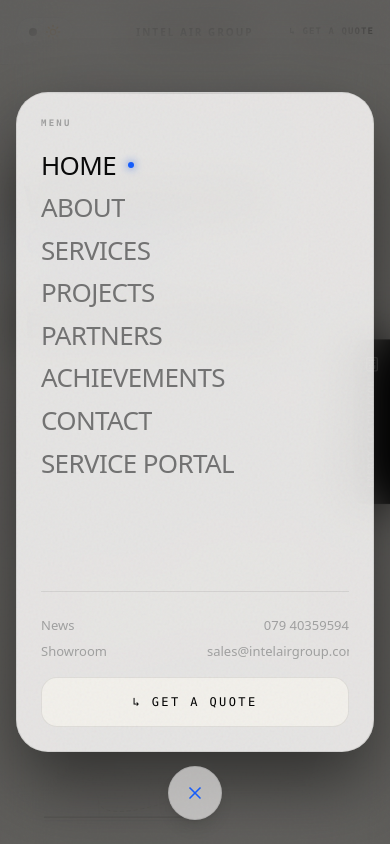
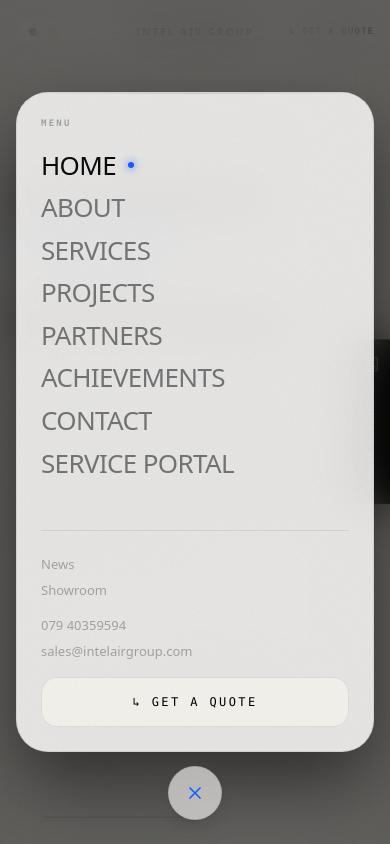
Before and after one commit to shadow-1304/ac_site, a React (Vite) app: page / in a window 390 px wide. Both pictures are taken after a click on the button "HOME". Shown: the top 844 px of the page. Built offline with nearby package versions, Linux system fonts and the light colour scheme.

Commit message:
twikes for mobile

```diff
--- a/src/App.tsx
+++ b/src/App.tsx
@@ -559,7 +559,7 @@
                           ].map((comp, idx) => (
                             <div
                               key={idx}
-                              className={`p-4 border flex items-center gap-4 transition-all duration-300 hover:scale-[1.02] ${isDark
+                              className={`p-4 border flex flex-col sm:flex-row items-start sm:items-center gap-4 transition-all duration-300 hover:scale-[1.02] ${isDark
                                 ? "bg-neutral-900/40 border-neutral-850 hover:border-blue-500/40 hover:bg-neutral-900"
                                 : "bg-white border-neutral-200 hover:border-blue-500/40 hover:shadow-md"
                                 }`}
--- a/src/components/Navigation.tsx
+++ b/src/components/Navigation.tsx
@@ -227,7 +227,7 @@
                 <div className="overflow-hidden">
                   <motion.div
                     variants={itemVariants}
-                    className={`grid grid-cols-2 gap-6 border-t pt-6 ${
+                    className={`grid grid-cols-1 sm:grid-cols-2 gap-4 sm:gap-6 border-t pt-6 ${
                       isDark ? "border-white/[0.08]" : "border-black/[0.08]"
                     }`}
                   >
@@ -238,9 +238,9 @@
                     </div>
 
                     {/* Right Column */}
-                    <div className="flex flex-col gap-1.5 font-sans text-[13px] text-neutral-400 leading-normal text-right sm:text-left">
-                      <a href="tel:07940359594" className="hover:text-current transition-colors block w-fit ml-auto sm:ml-0">079 40359594</a>
-                      <a href="mailto:sales@intelairgroup.com" className="hover:text-current transition-colors block w-fit ml-auto sm:ml-0 font-medium">sales@intelairgroup.com</a>
+                    <div className="flex flex-col gap-1.5 font-sans text-[13px] text-neutral-400 leading-normal text-left sm:text-right">
+                      <a href="tel:07940359594" className="hover:text-current transition-colors block w-fit sm:ml-auto">079 40359594</a>
+                      <a href="mailto:sales@intelairgroup.com" className="hover:text-current transition-colors block w-fit sm:ml-auto font-medium">sales@intelairgroup.com</a>
                     </div>
                   </motion.div>
                 </div>
```
